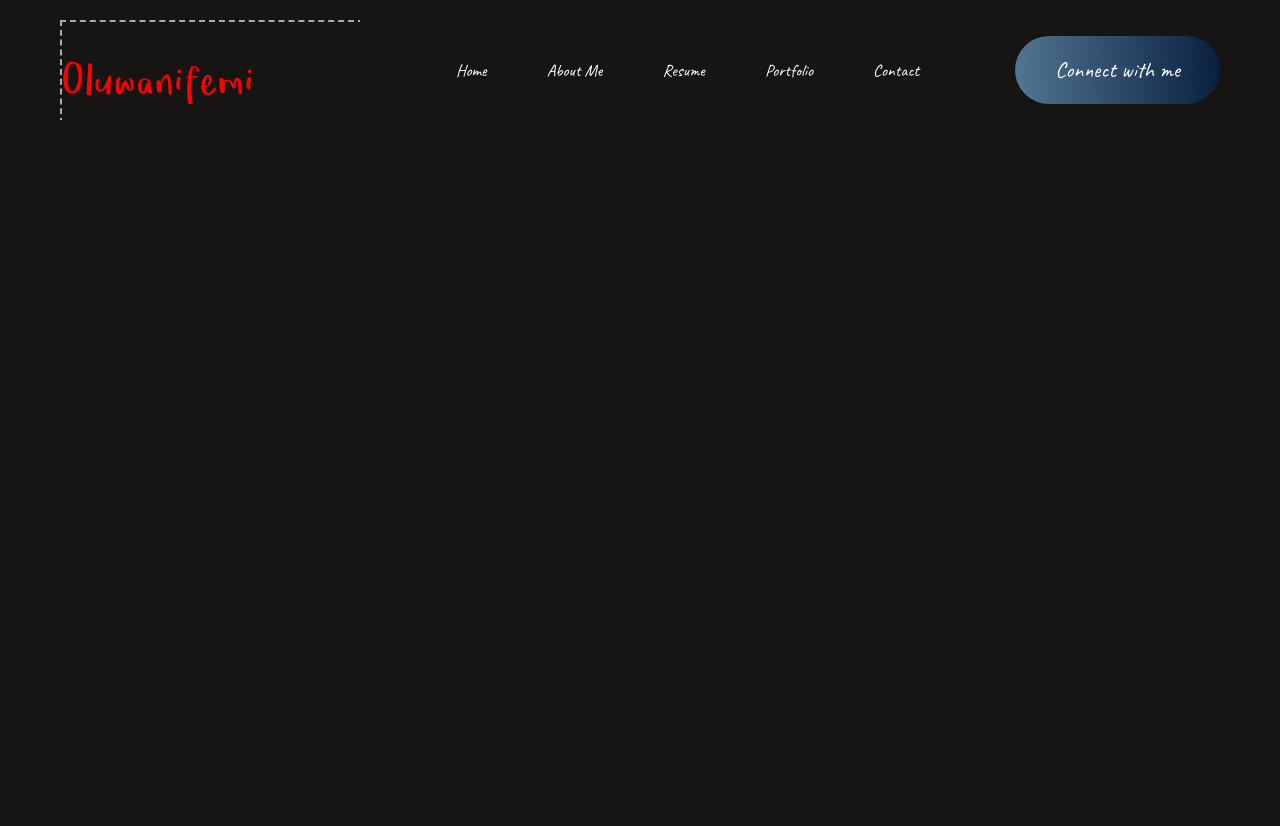
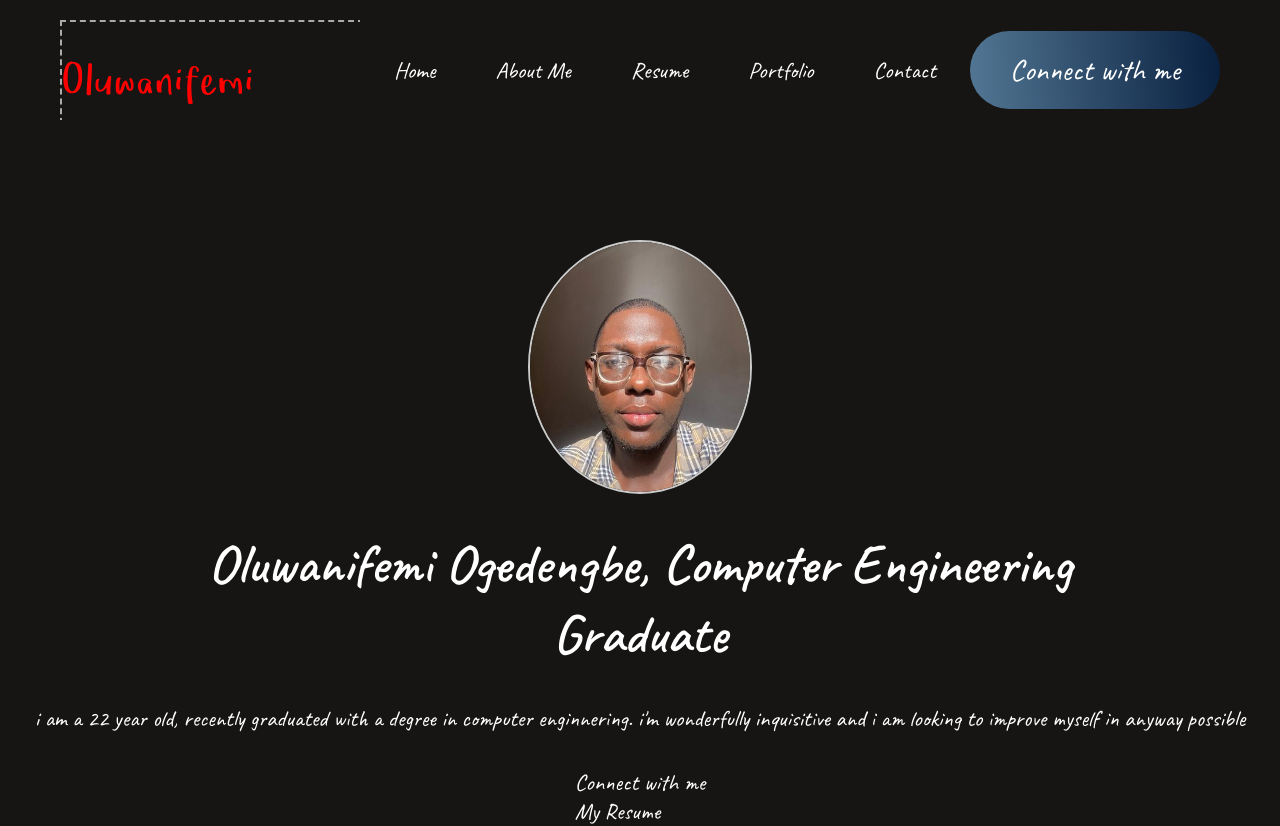
Before and after one commit to andrewk0l/Portfolio, a React (Vite) app in the folder portfolio-react/: page / in a window 1280 px wide. Built offline with nearby package versions, Linux system fonts and the light colour scheme.

Commit message:
adding and styling the hero section

```diff
--- a/portfolio-react/src/App.jsx
+++ b/portfolio-react/src/App.jsx
@@ -1,10 +1,12 @@
 import React from 'react'
 import Navbar from './Components/Navbar/Navbar'
+import Hero from './Components/Hero/Hero'
 
 const App = () => {
   return (
     <div>
       <Navbar/>
+      <Hero/>
     </div>
   )
 }
--- /dev/null
+++ b/portfolio-react/src/Components/Hero/Hero.css
@@ -0,0 +1,35 @@
+.hero{
+    display: flex;
+    align-items: center;
+    flex-direction: column;
+    gap: 35px;
+    font-size: 23px;
+}
+
+.profile-image{
+   width: 220px;
+   height: 250px;
+   border-radius: 50%;
+   object-fit: cover;
+   border: 2px solid #ccc;
+   transition: 0.3s;
+   cursor: pointer;
+   margin-top: 100px;
+}
+
+.profile-image:hover{
+    transform: scale(1.03);
+    box-shadow: 0px 8px 15px rgba(0, 0, 0, 0.2);
+}
+
+.hero h1{
+    text-align: center;
+    width: 70%;
+    font-size: 55px;
+    font-weight: 600;
+}
+
+.hero h1 span{
+    background: linear-gradient(270deg, #C33764 10%, #1D2671 100%);
+    cursor: pointer;
+}
--- /dev/null
+++ b/portfolio-react/src/Components/Hero/Hero.jsx
@@ -0,0 +1,18 @@
+import React from 'react'
+import './Hero.css'
+import profile_img from '../../assets/profile_img.jpg'
+const Hero = () => {
+  return (
+    <div className='hero'>
+        <img src={profile_img} alt='' className='profile-image'/>
+        <h1>Oluwanifemi Ogedengbe, Computer Engineering Graduate</h1>
+        <p>i am a 22 year old, recently graduated with a degree in computer enginnering. i'm wonderfully inquisitive and i am looking to improve myself in anyway possible</p>
+        <div className="hero-action">
+            <div className="hero-connect">Connect with me</div>
+            <div className="hero-resume">My Resume</div>
+        </div>
+    </div>
+  )
+}
+
+export default Hero
--- a/portfolio-react/src/Components/Navbar/Navbar.css
+++ b/portfolio-react/src/Components/Navbar/Navbar.css
@@ -10,14 +10,14 @@
     align-items: center;
     list-style: none;
     gap: 60px;
-    font-size: 17px;
+    font-size: 23px;
 }
 
 .nav-connect{
     padding: 20px 40px;
     border-radius: 50px;
     background: linear-gradient(267deg, #09203F  0.36%,  #537895 102.06%);
-    font-size: 22px;
+    font-size: 30px;
     cursor: pointer;
     transition: 0.5s;
 }
```
Also changed, not shown: portfolio-react/src/assets/myself.jpg (deleted), portfolio-react/src/assets/profile_img.jpg (added).
